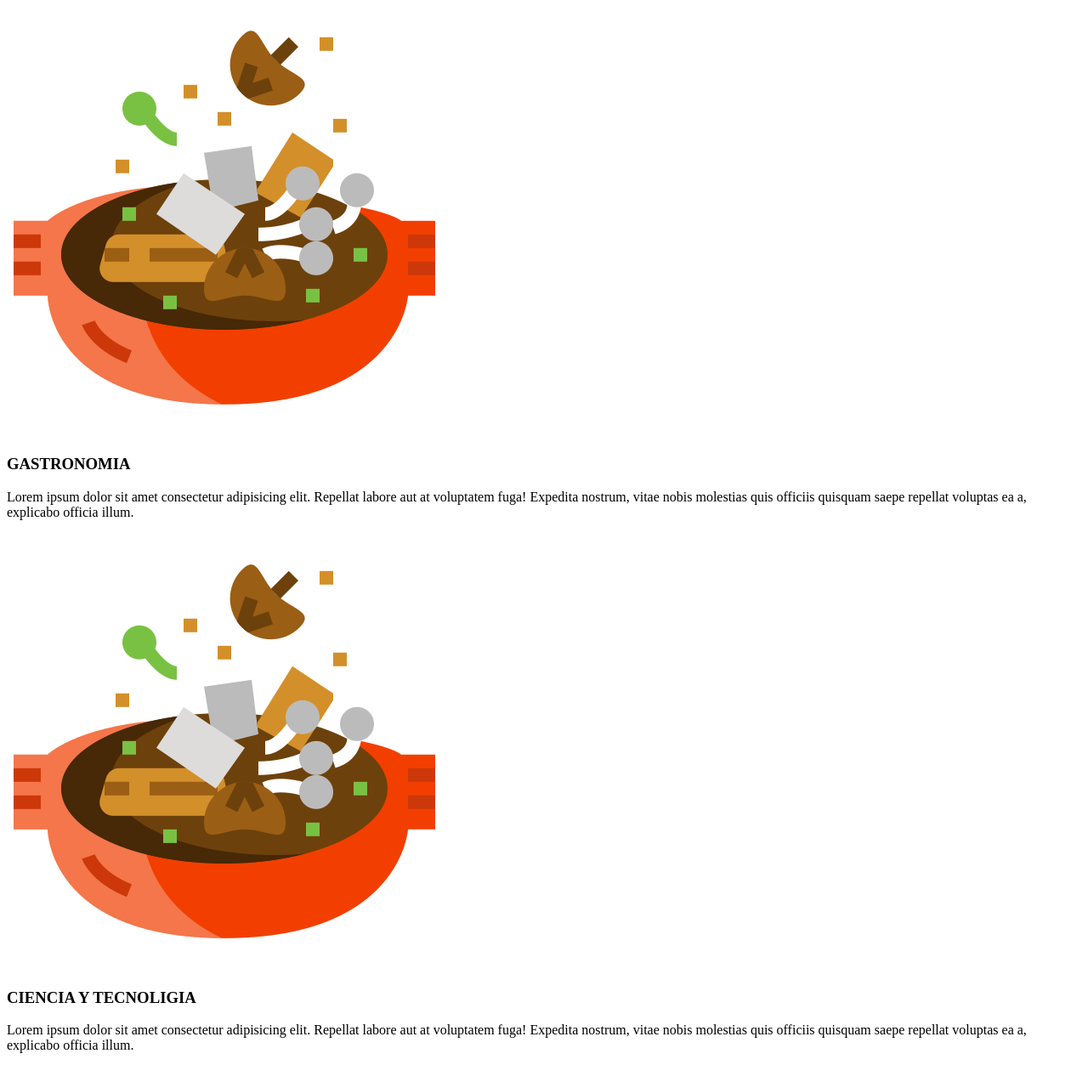
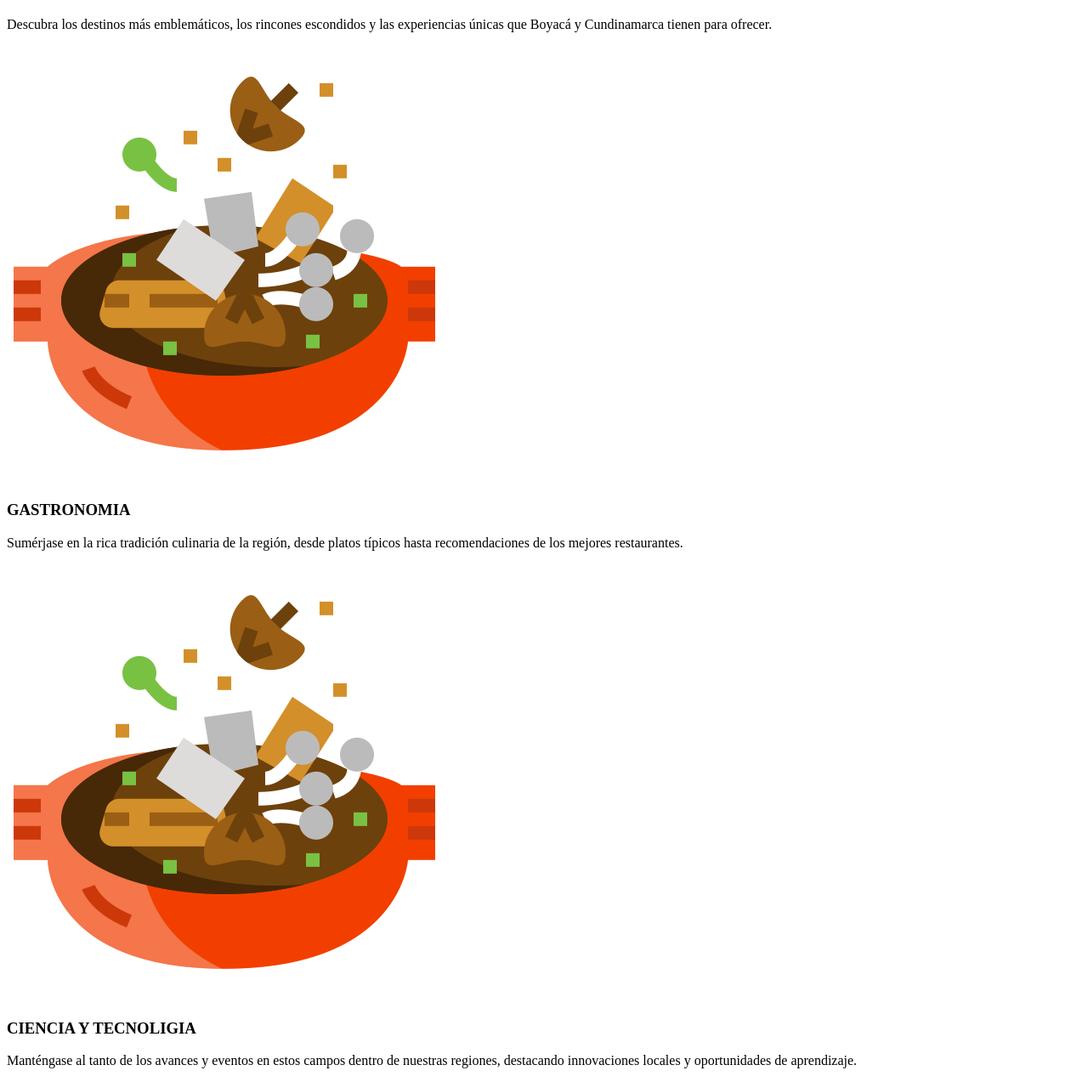
Before and after one commit to Julian7Castillo/Sitio-web---Hackaton, a PHP site: page /Vista/inicio.php in a window 1280 px wide. Shown: the part 2310-3583 px from the top of the page at 85% size. Before the commit the page ends 3549 px from the top, so only its background shows below. Run offline with PHP 8.4, Linux system fonts and the light colour scheme.

Commit message:
Ajuste de labels

```diff
--- a/Vista/inicio.php
+++ b/Vista/inicio.php
@@ -14,7 +14,8 @@
                     <div class="contenido-anuncio">
                         <h3>Laguna de Tota</h3>
                         <p>El lago de Tota es un cuerpo de agua natural situado en el departamento de Boyacá, Colombia, en jurisdicción de los municipios de Cuítiva, Tota y Aquitania. Se encuentra ubicado a 34 km al sur de Sogamoso, aproximadamente 200 km al noreste de Bogotá, la capital del país. Con una superficie cercana a los 55 km², es el lago más grande de Colombia.</p>
-
+                        <br>
+                        <br>
                         <a class="boton boton-negro d-block" href="#">Ver Lugar</a>
                     </div>
                 </div>
@@ -26,7 +27,8 @@
                     <div class="contenido-anuncio">
                         <h3>Villa de Leyva</h3>
                         <p>Este pueblo es, sin duda, uno de los más bellos de Colombia, y es muy famoso por su importancia histórica y por su magnífica plaza, que le valieron ser reconocido como Monumento Nacional en 1954.De hecho, la Plaza Mayor de Villa de Leyva es la más grande de Colombia y una de las más imponentes de Suramérica con sus 14 mil metros cuadrados.</p>
-
+                        <br>
+                        <br>
                         <a class="boton boton-negro d-block" href="#">Ver Lugar</a>
                     </div>
                 </div>
@@ -38,7 +40,6 @@
                     <div class="contenido-anuncio">
                         <h3>Nevado del Cocuy</h3>
                         <p>El Parque Nacional Natural Güicán, Cocuy y Chita es uno de los 59 parques nacionales naturales de Colombia.Está ubicado al centro-oriente del país, en el límite entre los departamentos de Boyacá, Casanare y Arauca, con una extensión de 306.000 ha (3.060 km²). El territorio del parque se ubica dentro de las jurisdicciones municipales de Güicán, Chita, El Cocuy, El Espino, Chiscas y Cubará en Boyacá, Sácama en Casanare, y Tame y Fortul en Arauca.</p>
-
                         <a class="boton boton-negro d-block" href="#">Ver Lugar</a>
                     </div>
                 </div>
@@ -57,21 +58,21 @@
                     <img src="Vista/img/turismo.png" alt="Icono turismo" class="img-nosotros">
 
                     <h3>TURISMO</h3>
-                    <p>Lorem ipsum dolor, sit amet consectetur adipisicing elit. Rerum, praesentium? Perferendis iure esse nobis asperiores porro molestias magni, magnam omnis minima harum odio temporibus corporis pariatur veniam quos. Molestias, nisi.</p>
+                    <p>Descubra los destinos más emblemáticos, los rincones escondidos y las experiencias únicas que Boyacá y Cundinamarca tienen para ofrecer.</p>
                 </div>
 
                 <div class="icono">
                     <img src="Vista/img/gastronomia.png" alt="Icono gastronomia" class="img-nosotros">
 
                     <h3>GASTRONOMIA</h3>
-                    <p>Lorem ipsum dolor sit amet consectetur adipisicing elit. Repellat labore aut at voluptatem fuga! Expedita nostrum, vitae nobis molestias quis officiis quisquam saepe repellat voluptas ea a, explicabo officia illum.</p>
+                    <p>Sumérjase en la rica tradición culinaria de la región, desde platos típicos hasta recomendaciones de los mejores restaurantes.</p>
                 </div>
 
                 <div class="icono">
                     <img src="Vista/img/gastronomia.png" alt="Icono gastronomia" class="img-nosotros">
 
                     <h3>CIENCIA Y TECNOLIGIA</h3>
-                    <p>Lorem ipsum dolor sit amet consectetur adipisicing elit. Repellat labore aut at voluptatem fuga! Expedita nostrum, vitae nobis molestias quis officiis quisquam saepe repellat voluptas ea a, explicabo officia illum.</p>
+                    <p>Manténgase al tanto de los avances y eventos en estos campos dentro de nuestras regiones, destacando innovaciones locales y oportunidades de aprendizaje.</p>
                 </div>
             </div>
         </section>
--- a/index.php
+++ b/index.php
@@ -25,7 +25,7 @@
 
 		<!--Lineas de cambio de icono en la ventana y el nombre en la ventana-->
         <link rel="icon" href="Vista/img/logo.jpg" type="image/x-icon">
-		<title>Publicidad Boyacá</title>
+		<title>Sabor a Boyacá</title>
 	</head>
 
 	<body>
```
Also changed, not shown: Vista/css/styles.css (+23 -9 lines), Vista/lugaresturisticos.php (+6 -2 lines).
